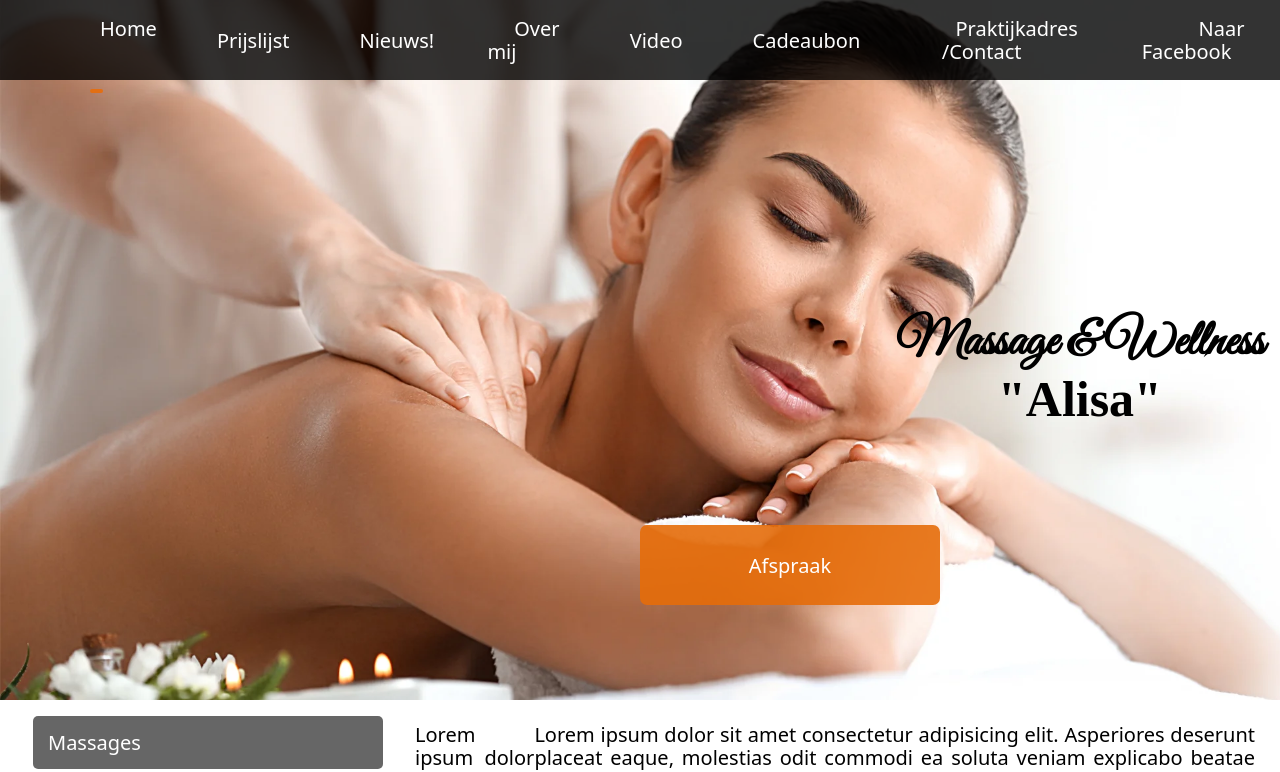
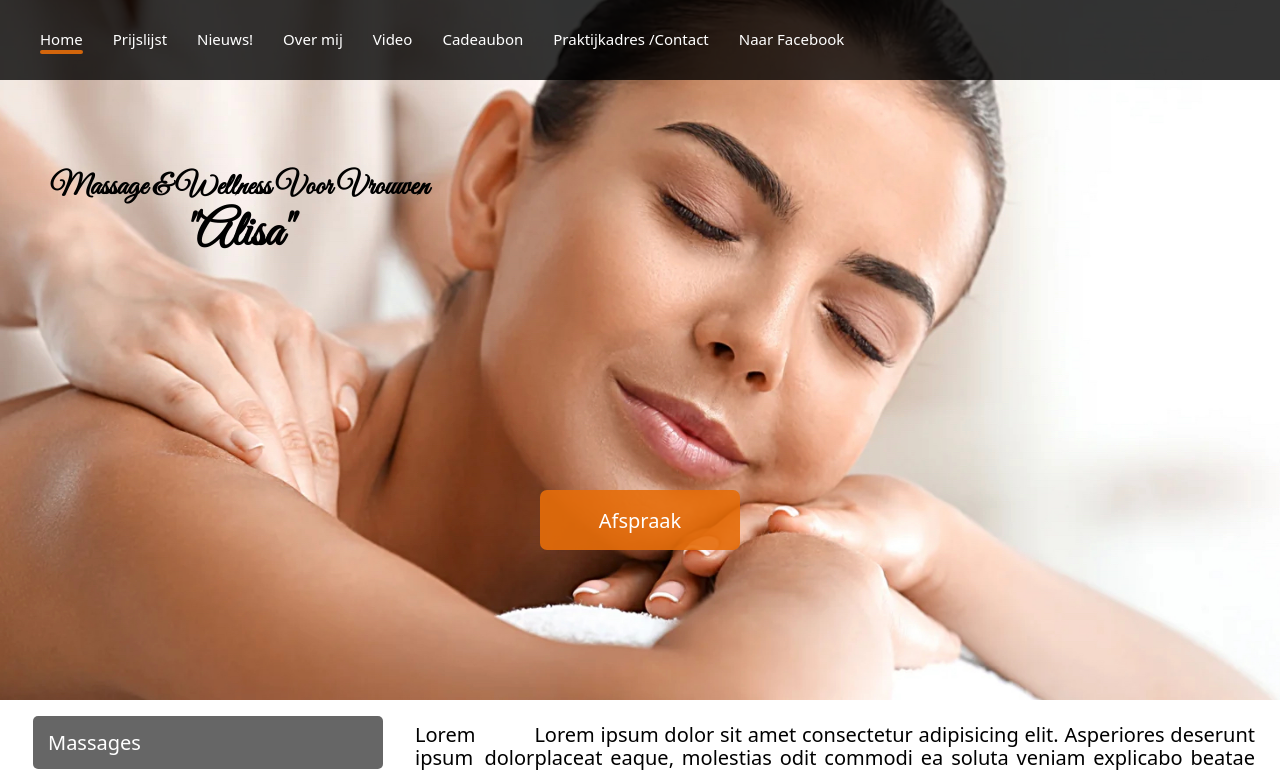
Before and after one commit to aomarchenko/alisamassage, a website built with Parcel: page src/index.html in a window 1280 px wide. Shown: the top 772 px of the page. Built offline with nearby package versions, Linux system fonts and the light colour scheme.

Commit message:
header-done

```diff
--- a/src/partials/header.html
+++ b/src/partials/header.html
@@ -12,7 +12,7 @@
     </ul>
   </nav>
   <div class="logo-container">
-    <h1 class="logo">Massage & Wellness <span class="alisa">"Alisa"</span></h1>
+    <h1 class="logo">Massage & Wellness Voor Vrouwen<span class="alisa">"Alisa"</span></h1>
     <button class="header-button">Afspraak</button>
   </div>
 </header>
--- a/src/sass/_header.scss
+++ b/src/sass/_header.scss
@@ -2,18 +2,25 @@ a {
   text-decoration: none;
   color: #ffffff;
 }
+ul {
+  padding: 0;
+}
 .header {
-  background-image: url('../images/header-image.webp');
-  background-size: contain;
+  background-image: url('../images/BW_Summer_Homepage_lp_v2.jpeg');
+  background-size: cover;
   width: 100%;
   margin: 0 auto;
   min-height: 700px;
-  background-size: cover;
+
   background-repeat: no-repeat;
   position: relative;
 }
 .nav-list {
+  :not(:first-child) {
+    margin-left: 30px;
+  }
   margin: 0 auto;
+  padding: 40px;
   list-style: none;
   display: flex;
   flex-direction: row;
@@ -24,7 +31,7 @@ a {
   width: 100%;
 
   color: #ffffff;
-  font-size: 20px;
+  font-size: 15px;
   position: fixed;
   z-index: 99;
 }
@@ -33,9 +40,8 @@ a {
 }
 
 .nav-link {
-  margin-left: 50px;
   position: relative;
-  padding: 10px;
+  padding: 0px;
 }
 
 .current::after {
@@ -53,10 +59,10 @@ a {
 }
 .header-button {
   position: absolute;
-  left: 50%;
-  top: 75%;
-  height: 80px;
-  width: 300px;
+  left: calc(50% - 100px);
+  top: 70%;
+  height: 60px;
+  width: 200px;
   background: rgba(230, 109, 10, 0.897);
 
   border-color: transparent;
@@ -69,14 +75,14 @@ a {
 }
 .logo {
   position: absolute;
-  top: 40%;
-  left: 70%;
+  top: 150px;
+  left: 50px;
   font-family: 'Great Vibes', cursive;
-  font-size: 50px;
+  font-size: 30px;
 }
 .alisa {
   display: block;
   font-size: 50px;
-  font-family: 'Times New Roman', Times, serif;
+  font-family: 'Great Vibes', cursive;
   text-align: center;
 }
--- a/src/sass/_page-container.scss
+++ b/src/sass/_page-container.scss
@@ -28,18 +28,17 @@
     // box-shadow: rgba(182, 104, 2, 0.507) 2px 2px 2px 2px;
   }
 }
+
+.page-container {
+  width: 100%;
+  margin: 0 auto;
+}
 .content {
   position: relative;
   left: 410px;
   display: flex;
   margin-top: -725px;
   font-size: 20px;
-}
-.page-container {
-  width: 100%;
-  margin: 0 auto;
-}
-.content {
   max-width: calc(100% - 440px);
   margin-right: 20px;
   text-align: justify;
```
Also changed, not shown: src/images/BW_Summer_Homepage_lp_v2.jpeg (added), src/images/backround.jpeg (added), src/images/header-background.jpeg (added), src/images/header-image.jpg (renamed from src/images/header-image.webp), src/images/imgonline-com-ua-Resize-I9qLOleCfxq.jpg (added).
